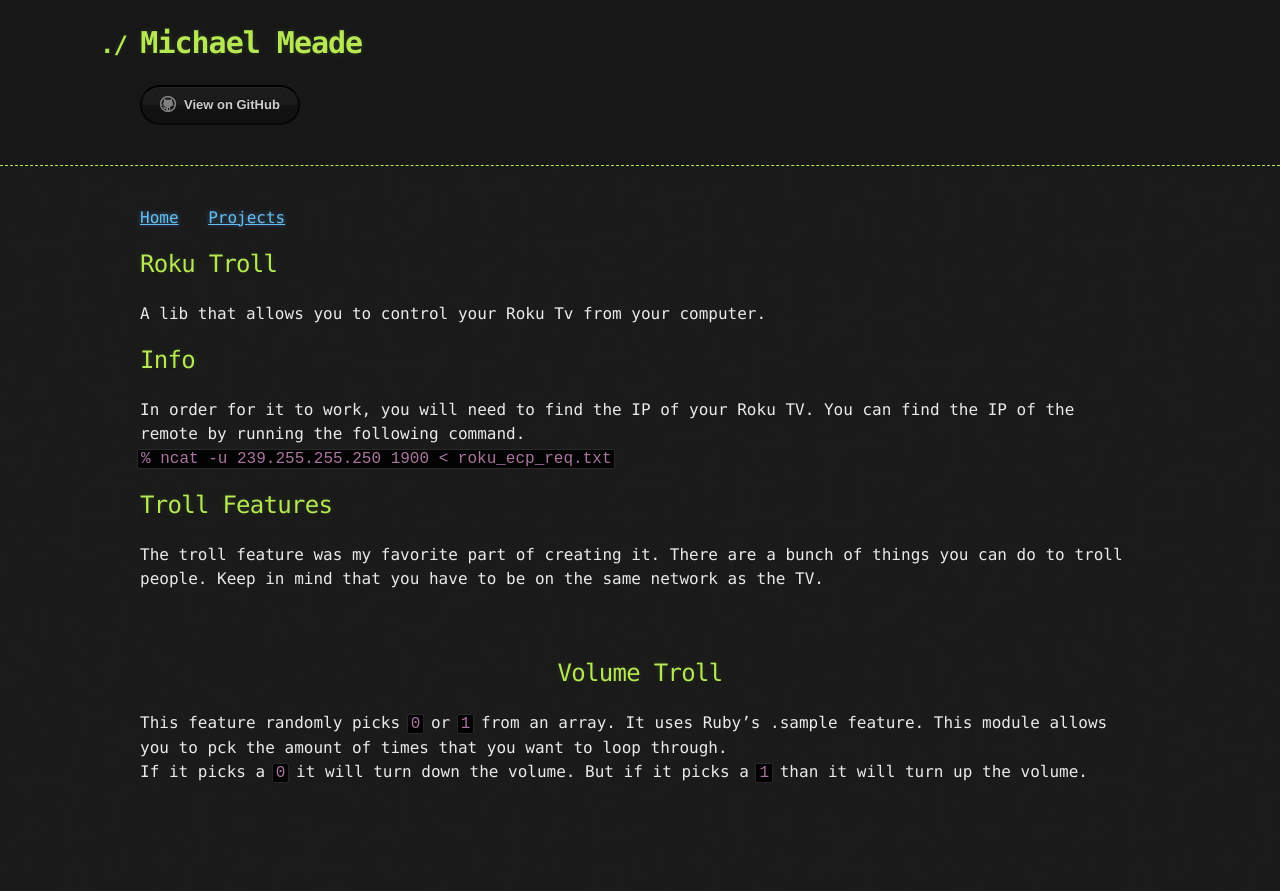
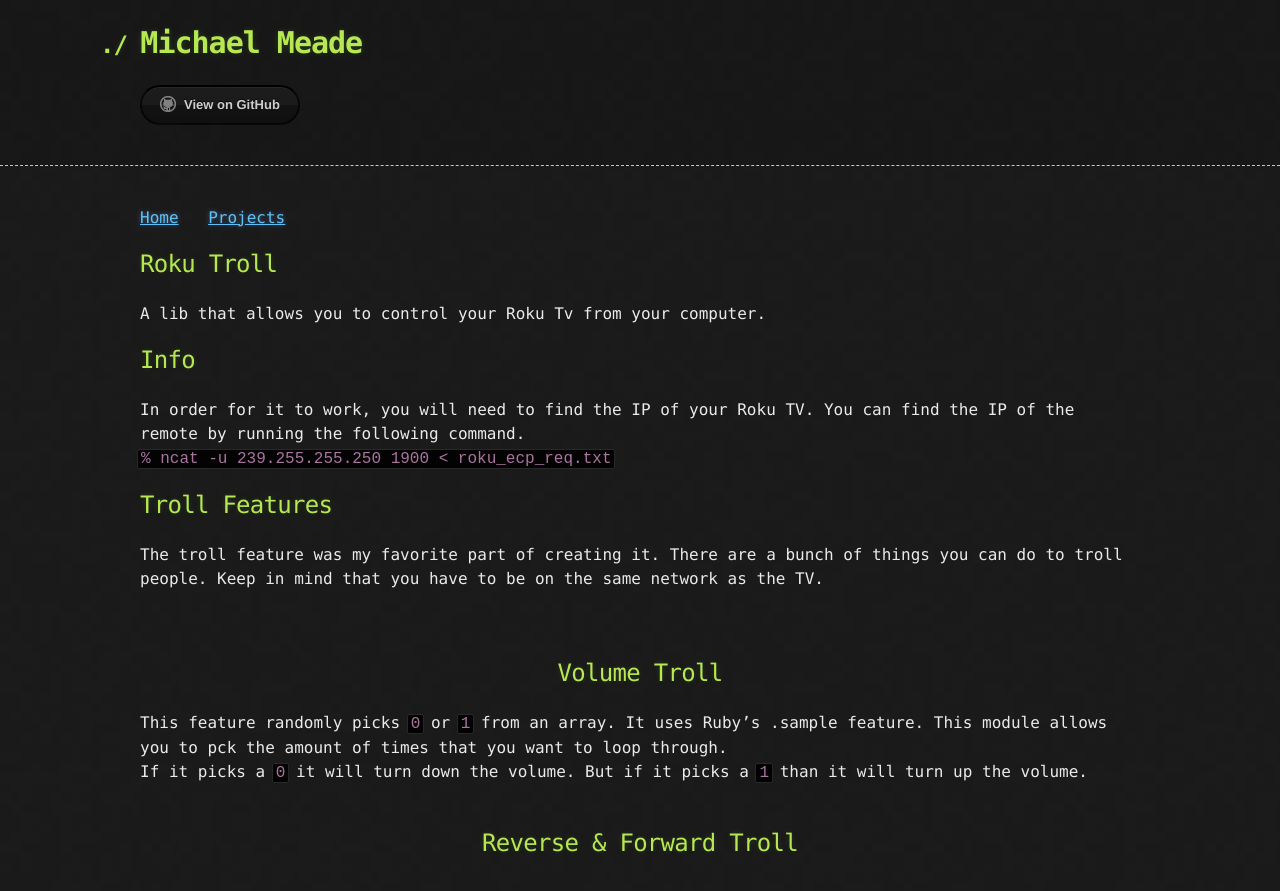
Before and after one commit to Michael-Meade/MinerFind, a Jekyll site: the page built from Projects/RokuTroll.md, in a window 1280 px wide. Shown: the top 891 px of the page. Built offline with Jekyll 4.4.1, drawn with Linux system fonts in a browser that asks for light colours; our own code applies the rules of GitHub Pages for plain Markdown files; the repository's description, which GitHub fills in, is left out.

Commit message:
Update RokuTroll.md

````diff
--- a/Projects/RokuTroll.md
+++ b/Projects/RokuTroll.md
@@ -12,4 +12,6 @@ The troll feature was my favorite part of creating it. There are a bunch of thin
 
 ## <center>  Volume Troll </center>
 This feature randomly picks ```0``` or ```1``` from an array. It uses Ruby's .sample feature. This module allows you to pck the amount of times that you want to loop through.<br>
-If it picks a ```0``` it will turn down the volume. But if it picks a ```1``` than it will turn up the volume.
+If it picks a ```0``` it will turn down the volume. But if it picks a ```1``` than it will turn up the volume.<br><br>
+
+## <center> Reverse & Forward Troll </center>
````
